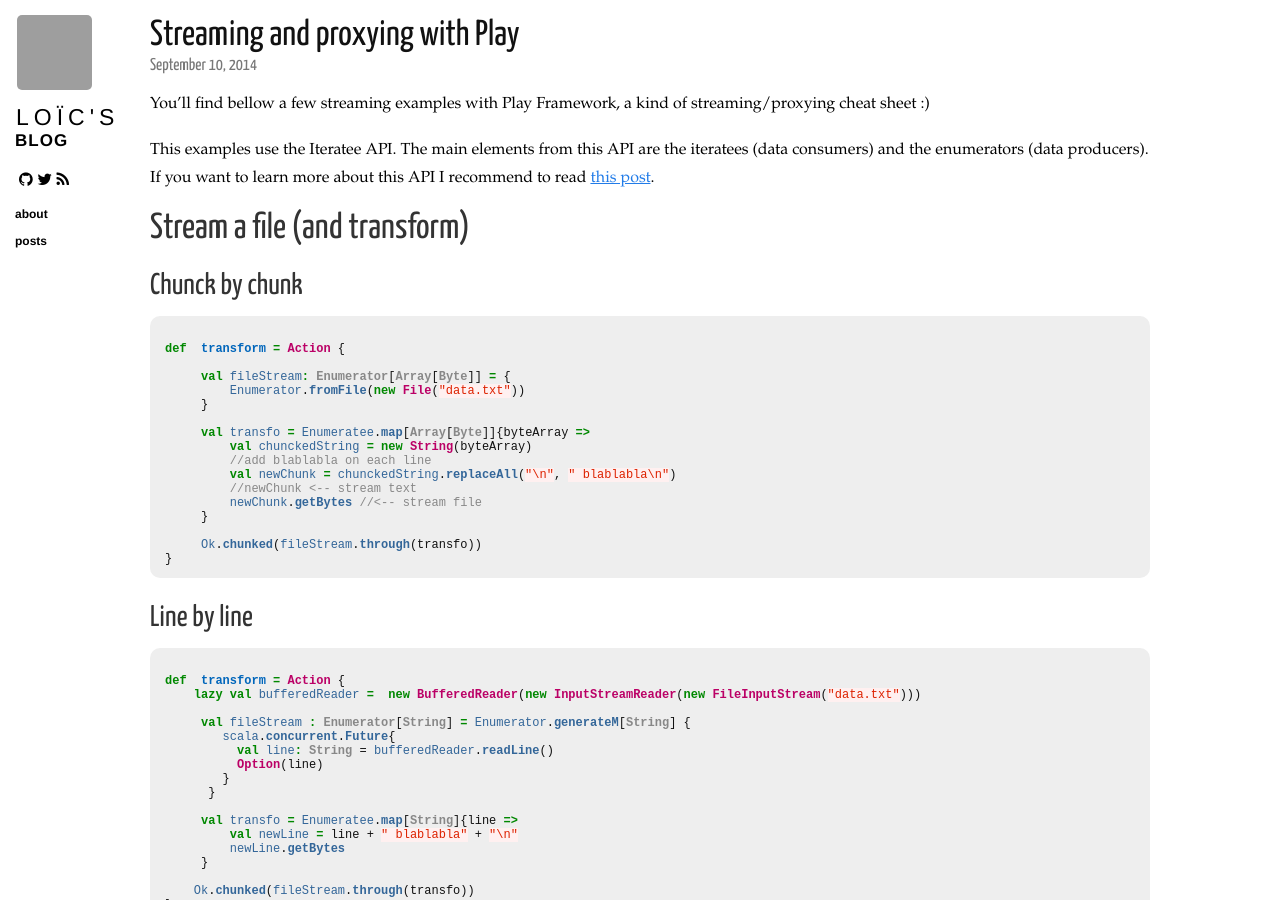
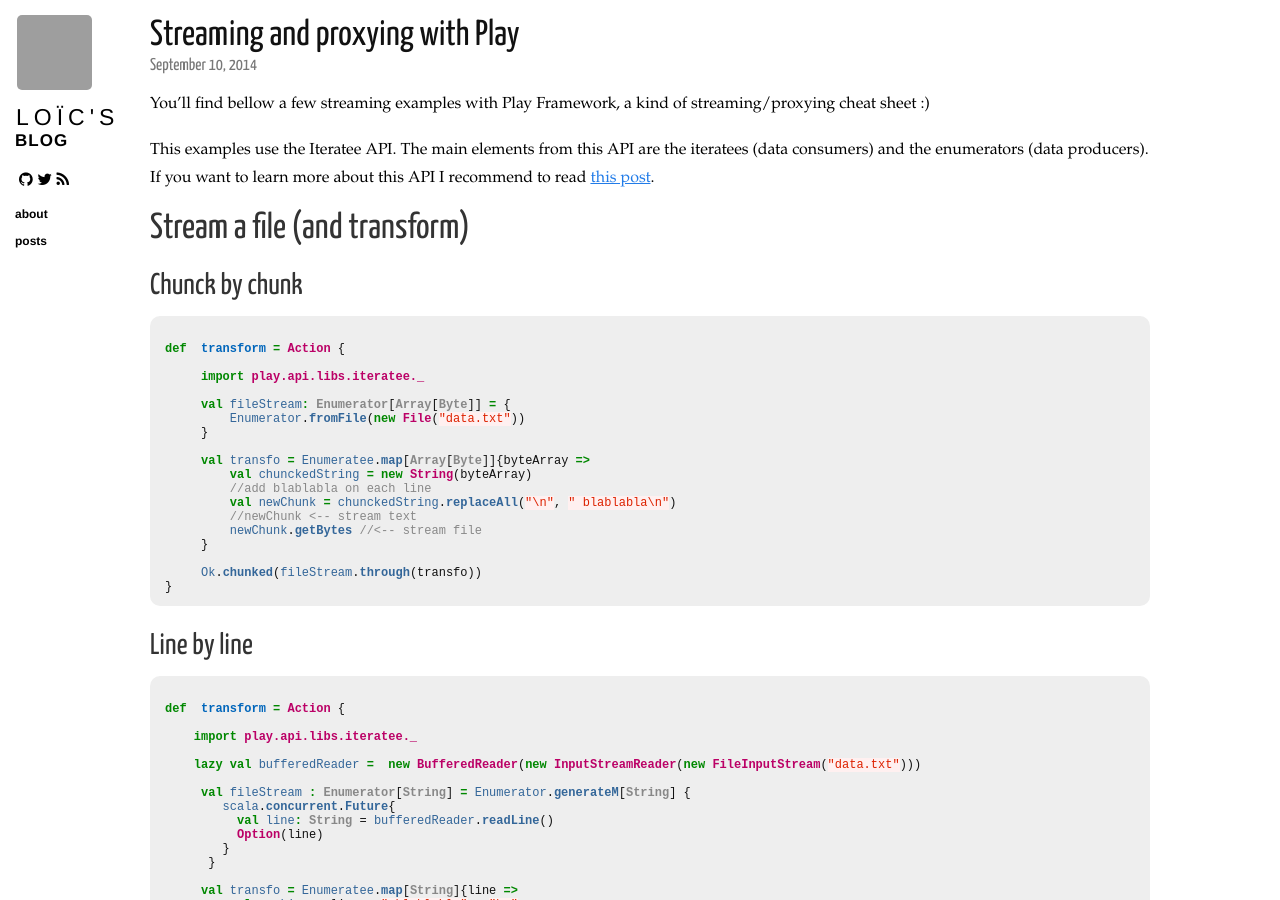
Before and after one commit to loicdescotte/loicdescotte.github.io, a Jekyll site: the page built from _posts/2014-09-10-streaming.md, in a window 1280 px wide and 900 px high. Built offline with Jekyll 4.4.1, drawn with Linux system fonts in a browser that asks for light colours; nearby versions of some CDN libraries; Markdown is read by kramdown in place of the engine named in the settings; comment, search, counter and statistics services are not loaded; grey boxes are pictures that could not be loaded.

Commit message:
Update 2014-09-10-streaming.md

```diff
--- a/_posts/2014-09-10-streaming.md
+++ b/_posts/2014-09-10-streaming.md
@@ -15,6 +15,8 @@ If you want to learn more about this API I recommend to read [this post](http://
 
 {% highlight scala %}
 def  transform = Action {
+
+     import play.api.libs.iteratee._
 
      val fileStream: Enumerator[Array[Byte]] = {
          Enumerator.fromFile(new File("data.txt"))
@@ -36,6 +38,9 @@ def  transform = Action {
 
 {% highlight scala %}
 def  transform = Action {
+
+    import play.api.libs.iteratee._
+
     lazy val bufferedReader =  new BufferedReader(new InputStreamReader(new FileInputStream("data.txt")))
 
      val fileStream : Enumerator[String] = Enumerator.generateM[String] {
```
